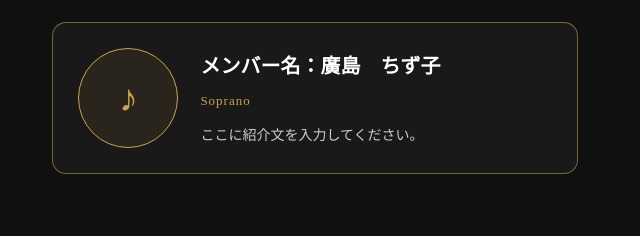
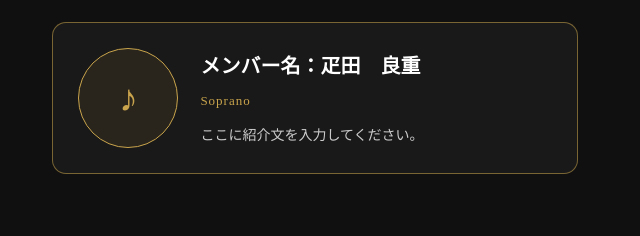
Before and after one commit to Mee4ii/Jazz, a plain HTML site: page index.html in a window 1280 px wide. Shown: the part 3490-3726 px from the top of the page, 50-690 px from the left. Drawn offline with Linux system fonts and the light colour scheme; files whose address does not match are found by name.

Commit message:
ホームページ更新

```diff
--- a/index.html
+++ b/index.html
@@ -232,7 +232,6 @@
 
                 <p>
                     ここに紹介文を入力してください。
-
                 </p>
 
             </div>
@@ -272,7 +271,7 @@
 
             <div class="member-info">
 
-                <h4>メンバー名：廣島　ちず子</h4>
+                <h4>メンバー名：疋田　良重</h4>
 
                 <p class="member-part">Soprano</p>
 
```
